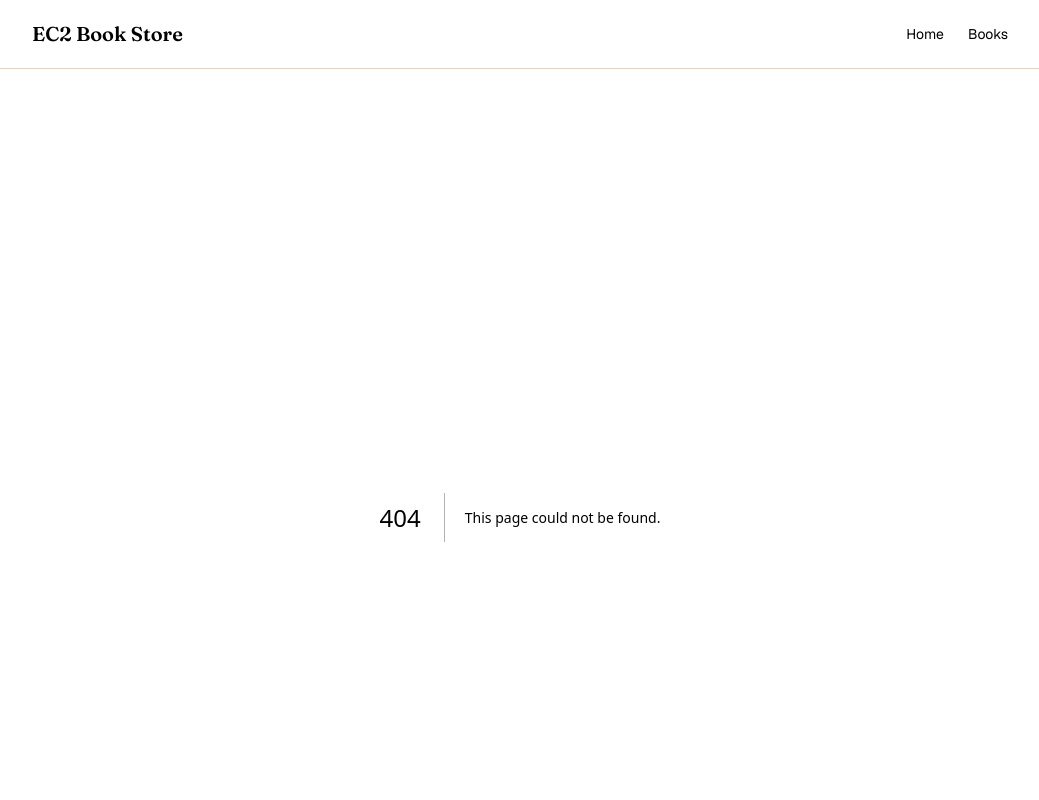
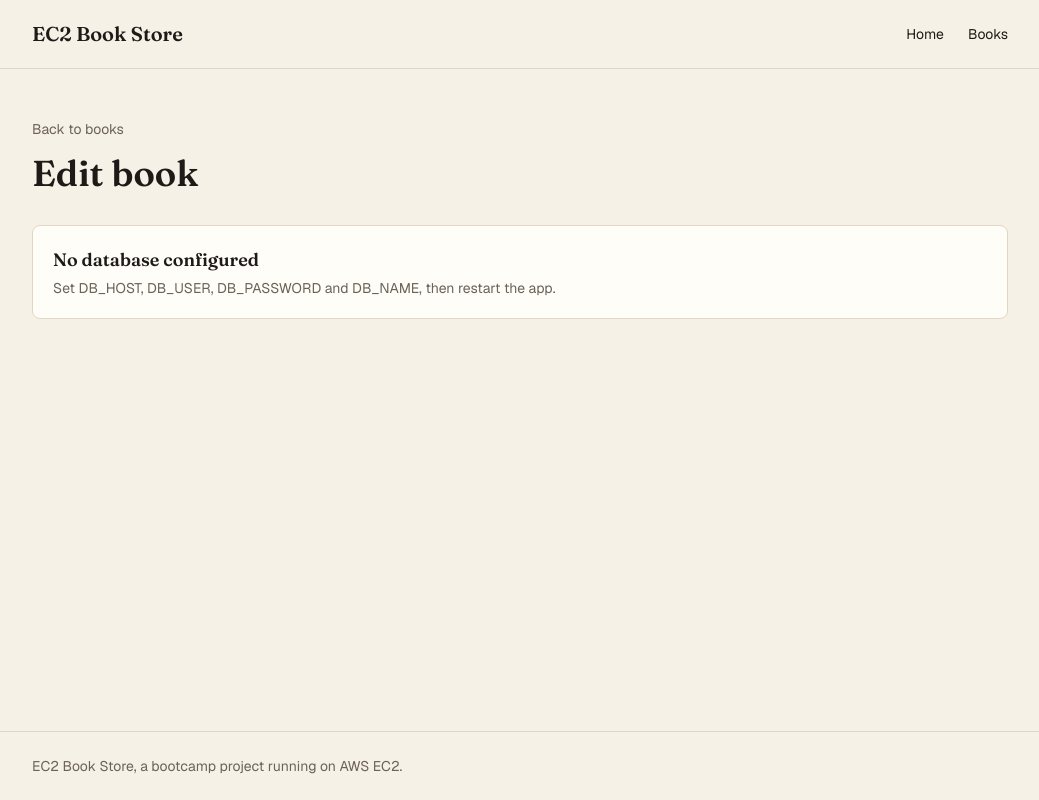
Before and after one commit to saidubundukamara/ec2-book-store-next, a Next.js app: page /books/1/edit in a window 1280 px wide. Before the commit this address had no page. Shown: the top 800 px of the page, without its empty margins (120-1159 px from the left). Built offline with nearby package versions, Linux system fonts and the light colour scheme.

Commit message:
Add edit book page

```diff
--- /dev/null
+++ b/app/books/[id]/edit/page.tsx
@@ -0,0 +1,64 @@
+import type { Metadata } from "next";
+import Link from "next/link";
+import { notFound } from "next/navigation";
+import { Suspense } from "react";
+import { updateBookAction } from "@/app/books/actions";
+import BookForm from "@/components/book-form";
+import Notice from "@/components/notice";
+import { getBook, type Book } from "@/lib/books";
+import { isDbConfigured } from "@/lib/db";
+
+export const metadata: Metadata = {
+  title: "Edit book",
+};
+
+async function EditBook({ params }: { params: Promise<{ id: string }> }) {
+  const id = Number((await params).id);
+  if (!Number.isInteger(id) || id < 1) notFound();
+
+  if (!isDbConfigured()) {
+    return (
+      <Notice title="No database configured">
+        Set DB_HOST, DB_USER, DB_PASSWORD and DB_NAME, then restart the app.
+      </Notice>
+    );
+  }
+
+  let book: Book | null;
+  try {
+    book = await getBook(id);
+  } catch (err) {
+    console.error(err);
+    return (
+      <Notice title="Database error">
+        Could not reach the database. Check the settings and the security
+        group, then reload the page.
+      </Notice>
+    );
+  }
+  if (!book) notFound();
+
+  return (
+    <BookForm
+      action={updateBookAction.bind(null, book.id)}
+      submitLabel="Save changes"
+      pendingLabel="Saving..."
+      defaultTitle={book.title}
+      defaultAuthor={book.author}
+    />
+  );
+}
+
+export default function EditBookPage({ params }: PageProps<"/books/[id]/edit">) {
+  return (
+    <>
+      <Link href="/books" className="text-sm text-muted hover:text-accent">
+        Back to books
+      </Link>
+      <h1 className="mt-3 mb-8 font-display text-4xl font-semibold">Edit book</h1>
+      <Suspense fallback={<p className="text-muted">Loading book...</p>}>
+        <EditBook params={params} />
+      </Suspense>
+    </>
+  );
+}
```
